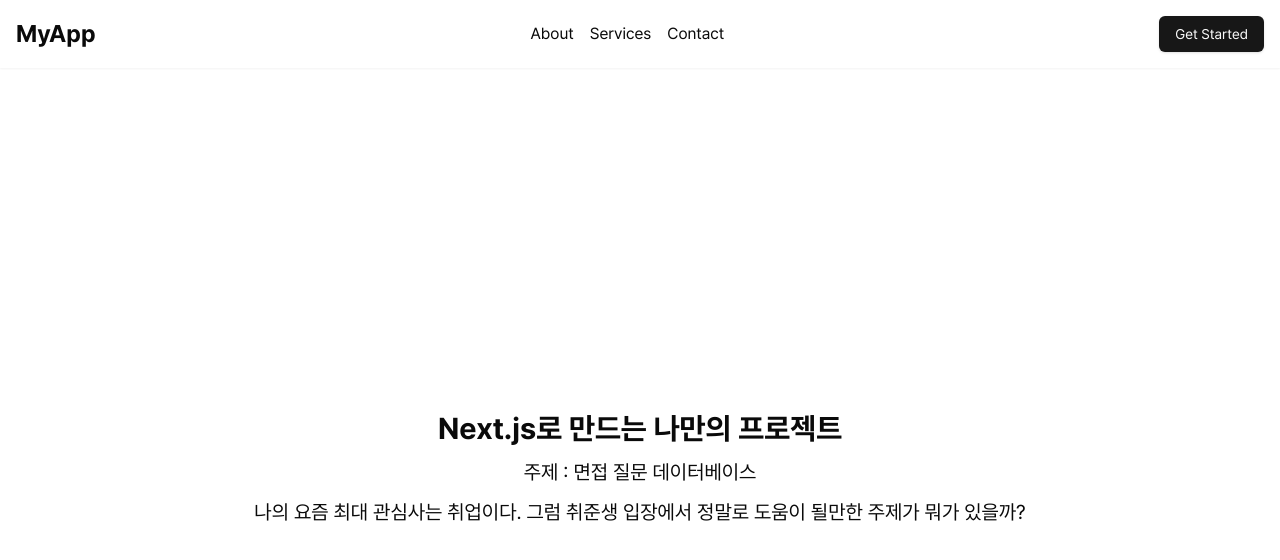
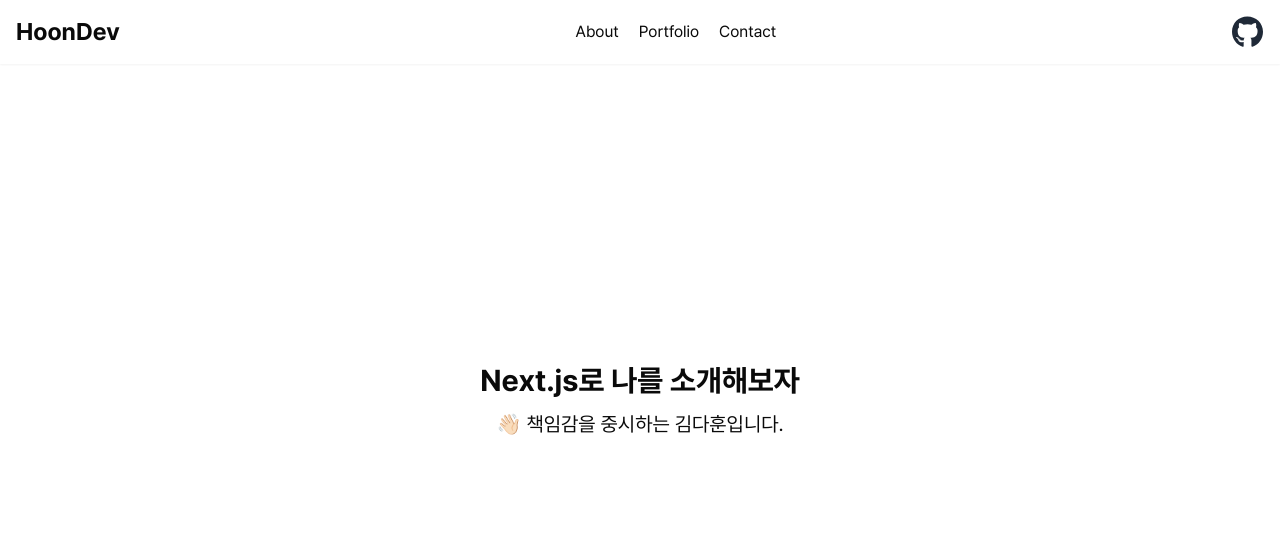
Before and after one commit to hoon95/blog, a Next.js app: page / in a window 1280 px wide. Shown: the top 560 px of the page. Built offline with nearby package versions, Linux system fonts and the light colour scheme.

Commit message:
Header UI 수정, GitHub 아이콘 컴포넌트 구성

```diff
--- a/package.json
+++ b/package.json
@@ -9,6 +9,9 @@
     "lint": "next lint"
   },
   "dependencies": {
+    "@fortawesome/fontawesome-svg-core": "^6.7.2",
+    "@fortawesome/free-brands-svg-icons": "^6.7.2",
+    "@fortawesome/react-fontawesome": "^0.2.2",
     "@radix-ui/react-navigation-menu": "^1.2.5",
     "@radix-ui/react-slot": "^1.1.2",
     "class-variance-authority": "^0.7.1",
--- /dev/null
+++ b/src/app/contact/page.tsx
@@ -0,0 +1,14 @@
+export default function Contact() {
+  return (
+    <>
+      <div className="flex flex-col justify-center items-center gap-3 h-screen">
+        <p className="text-3xl font-bold">Contact</p>
+        <p className="text-xl">
+          ✉️&nbsp;
+          <a href="mailto:maruon95@gmail.com">maruon95@gmail.com</a>
+        </p>
+        <p className="text-xl">📞&nbsp;010-5664-4204</p>
+      </div>
+    </>
+  );
+}
--- a/src/app/layout.tsx
+++ b/src/app/layout.tsx
@@ -3,7 +3,7 @@
 import Header from "@/components/Header";
 
 export const metadata: Metadata = {
-  title: "Create Next App",
+  title: "Introduce Hoon",
   description: "Generated by create next app",
 };
 
--- a/src/app/page.tsx
+++ b/src/app/page.tsx
@@ -1,12 +1,8 @@
 export default function Home() {
   return (
     <div className="flex flex-col justify-center items-center gap-3 h-screen">
-      <p className="text-3xl font-bold">Next.js로 만드는 나만의 프로젝트</p>
-      <p className="text-xl">주제 : 면접 질문 데이터베이스</p>
-      <p className="text-xl">
-        나의 요즘 최대 관심사는 취업이다. 그럼 취준생 입장에서 정말로 도움이
-        될만한 주제가 뭐가 있을까?
-      </p>
+      <p className="text-3xl font-bold">Next.js로 나를 소개해보자</p>
+      <p className="text-xl">👋🏻 책임감을 중시하는 김다훈입니다.</p>
     </div>
   );
 }
--- a/src/components/Header.tsx
+++ b/src/components/Header.tsx
@@ -1,5 +1,5 @@
 import Link from "next/link";
-import { Button } from "@/components/ui/button";
+import GithubIcon from "./icons/Github";
 import {
   NavigationMenu,
   NavigationMenuItem,
@@ -9,16 +9,14 @@
 
 export default function Header() {
   return (
-    <header className="bg-white shadow-sm">
-      <div className="container mx-auto px-4 py-4 flex items-center justify-between">
-        {/* 로고 영역 */}
+    <header className="bg-white shadow-sm fixed top-0 left-0 right-0 w-full z-10">
+      <div className="container mx-auto px-4 py-4 flex justify-between items-center">
         <Link href="/" className="text-2xl font-bold">
-          MyApp
+          HoonDev
         </Link>
 
-        {/* 네비게이션 메뉴 */}
         <NavigationMenu>
-          <NavigationMenuList className="flex space-x-4">
+          <NavigationMenuList className="flex space-x-5">
             <NavigationMenuItem>
               <NavigationMenuLink asChild>
                 <Link href="/about">About</Link>
@@ -26,7 +24,7 @@
             </NavigationMenuItem>
             <NavigationMenuItem>
               <NavigationMenuLink asChild>
-                <Link href="/services">Services</Link>
+                <Link href="/portfolio">Portfolio</Link>
               </NavigationMenuLink>
             </NavigationMenuItem>
             <NavigationMenuItem>
@@ -37,8 +35,7 @@
           </NavigationMenuList>
         </NavigationMenu>
 
-        {/* CTA 버튼 */}
-        <Button>Get Started</Button>
+        <GithubIcon />
       </div>
     </header>
   );
--- /dev/null
+++ b/src/components/icons/Github.tsx
@@ -0,0 +1,15 @@
+import { FontAwesomeIcon } from "@fortawesome/react-fontawesome";
+import { faGithub } from "@fortawesome/free-brands-svg-icons";
+
+export default function GithubIcon() {
+  return (
+    <a
+      href="https://github.com/hoon95"
+      target="_blank"
+      rel="noopener noreferrer"
+      className="text-gray-800 hover:text-gray-600 w-8 h-8"
+    >
+      <FontAwesomeIcon icon={faGithub} size="2x" />
+    </a>
+  );
+}
```
Also changed, not shown: 1 other file (tests, documents, lock files or other folders).
